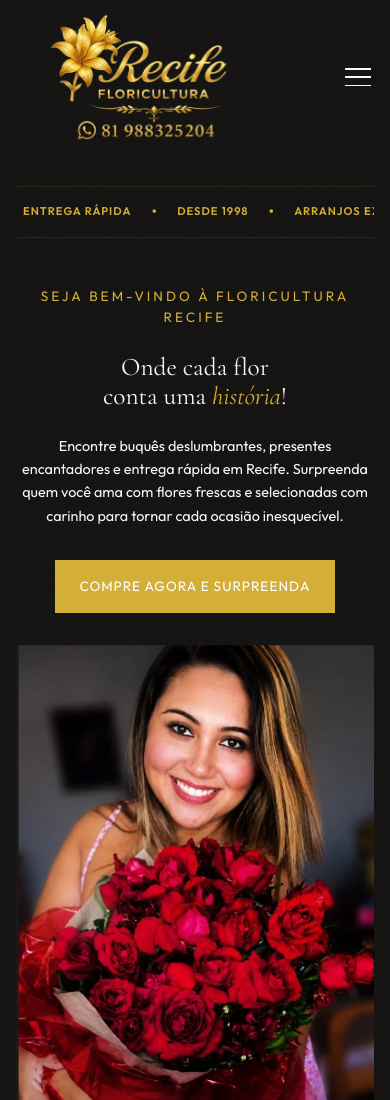
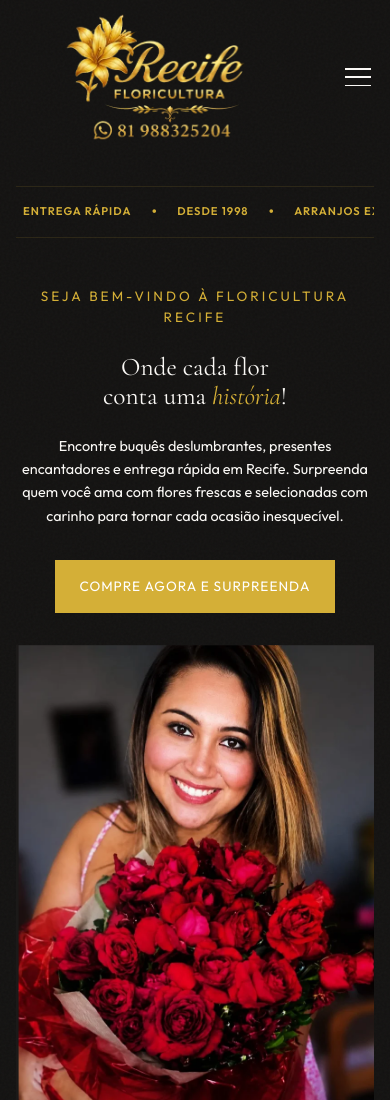
Before and after one commit to gabrielfeliix/floricultura-site, a website: page index.html in a window 390 px wide. Shown: the top 1100 px of the page. Drawn offline with nearby package versions, Linux system fonts and the light colour scheme.

Commit message:
style: aumentar margin-left do logo mobile e tablet para 3.5rem e 3rem

```diff
--- a/styles.css
+++ b/styles.css
@@ -327,7 +327,7 @@ img {
         align-items: center;
         justify-content: flex-start;
         margin: 0;
-        margin-left: 2.5rem;
+        margin-left: 3.5rem;
         position: relative;
         z-index: 110;
     }
@@ -1784,7 +1784,7 @@ img {
     }
 
     .logo {
-        margin-left: 2rem;
+        margin-left: 3rem;
     }
 
     .logo-img {
```
